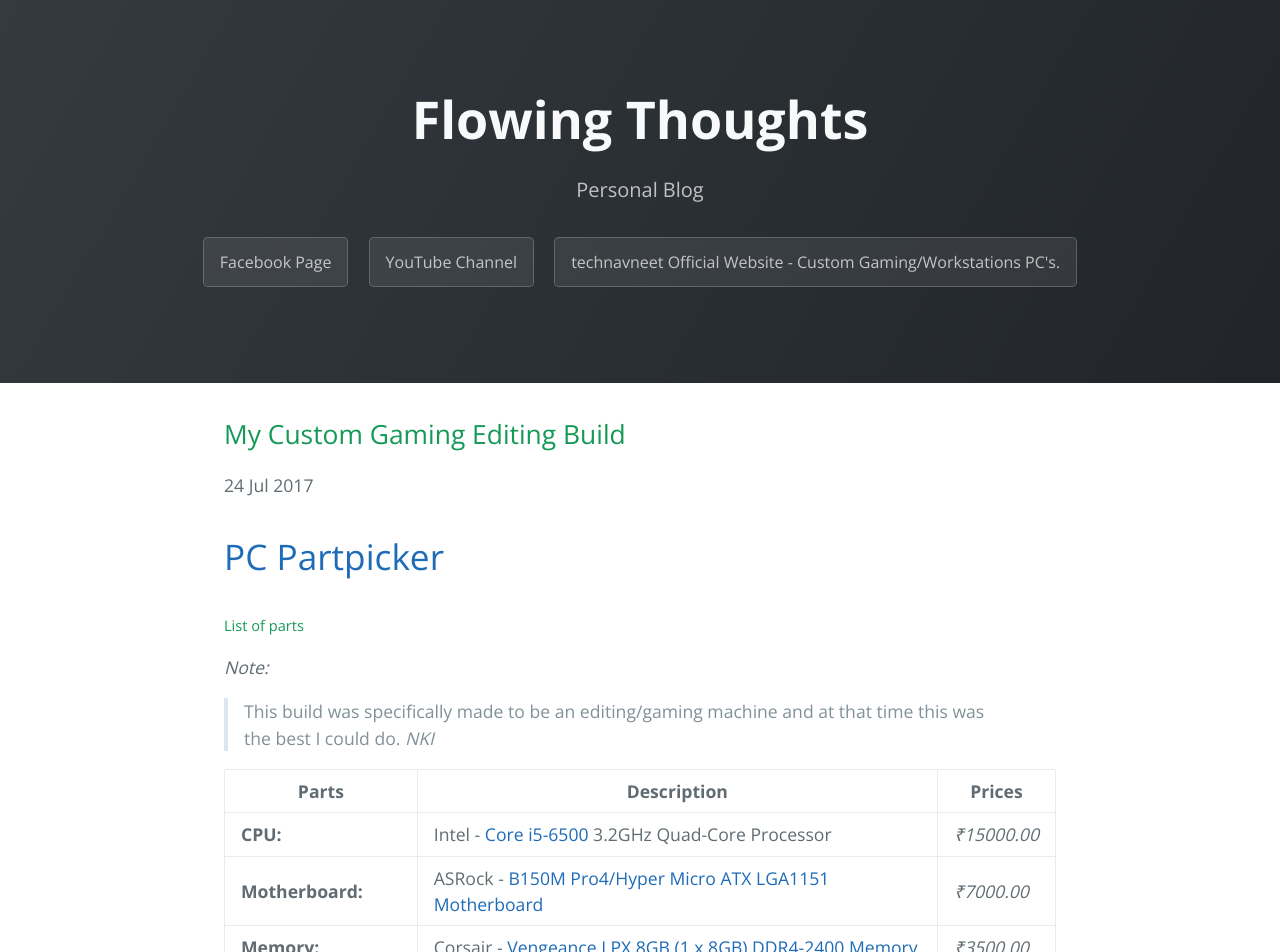
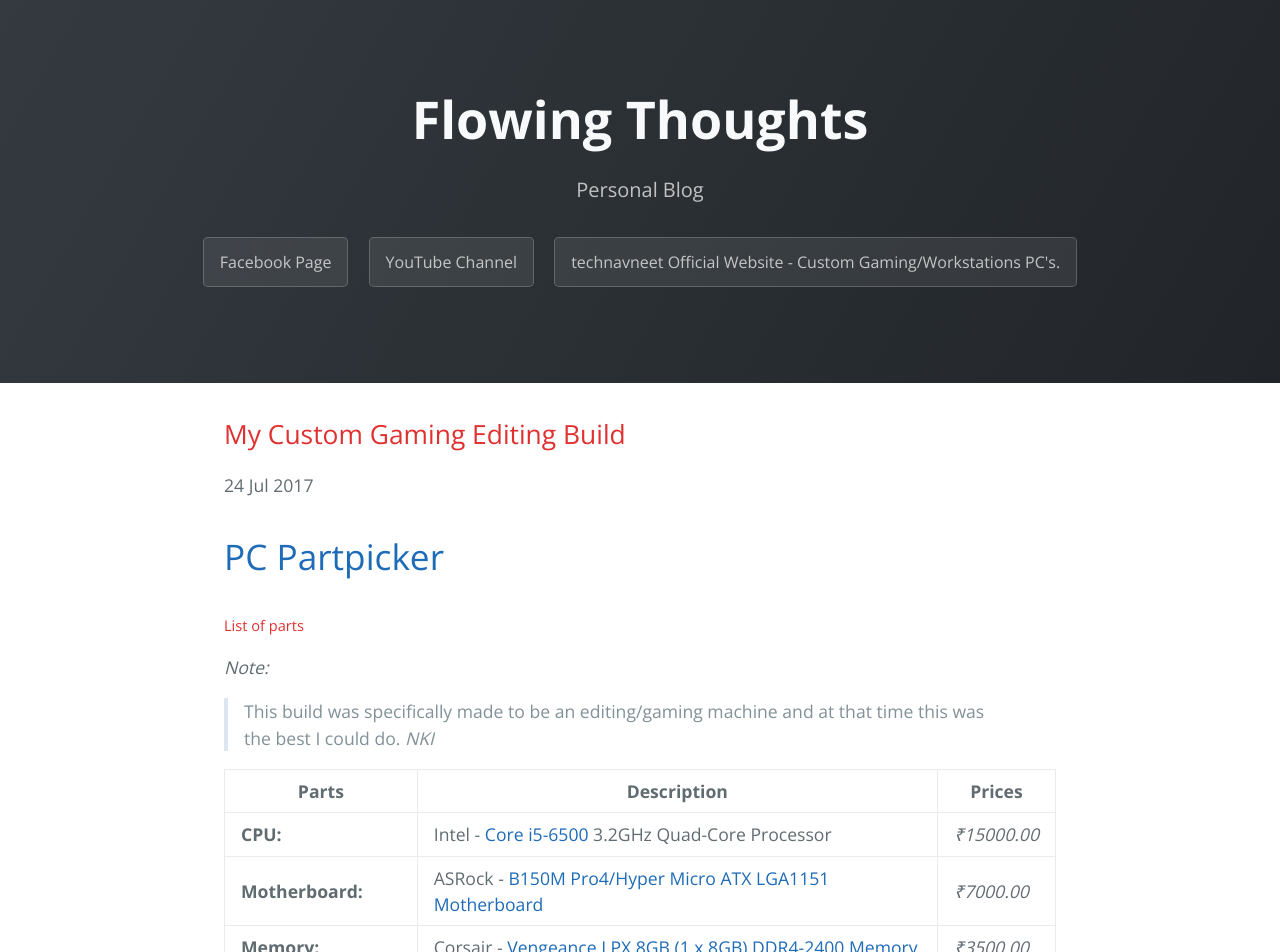
Before and after one commit to Navneet-Suresh/Navneet-Suresh.github.io, a Jekyll site: the page built from _posts/2017-07-24-My-Custom-Gaming-Editing-Build.markdown, in a window 1280 px wide. Shown: the top 952 px of the page. Built offline with Jekyll 4.4.1, drawn with Linux system fonts in a browser that asks for light colours; our own code applies the rules of GitHub Pages for plain Markdown files.

Commit message:
Update ns.css
Tweaks

```diff
--- a/css/ns.css
+++ b/css/ns.css
@@ -90,7 +90,7 @@
 
 .highlight .nb { color: #0086B3; }
 
-.highlight .nc { color: #445588; font-weight: bold; }
+.highlight .nc { color: #495057; font-weight: bold; }
 
 .highlight .no { color: #008080; }
 
@@ -160,9 +160,9 @@
 @media screen and (min-width: 42em) and (max-width: 64em) { .main-content { padding: 2rem 4rem; font-size: 1.1rem; } }
 @media screen and (max-width: 42em) { .main-content { padding: 2rem 1rem; font-size: 1rem; } }
 .main-content img { max-width: 100%; }
-.main-content h1, .main-content h2, .main-content h3, .main-content h4, .main-content h5, .main-content h6 { margin-top: 2rem; margin-bottom: 1rem; font-weight: normal; color: #159957; }
+.main-content h1, .main-content h2, .main-content h3, .main-content h4, .main-content h5, .main-content h6 { margin-top: 2rem; margin-bottom: 1rem; font-weight: normal; color: #e03131; }
 .main-content p { margin-bottom: 1em; }
-.main-content code { padding: 2px 4px; font-family: Consolas, "Liberation Mono", Menlo, Courier, monospace; font-size: 0.9rem; color: #567482; background-color: #f3f6fa; border-radius: 0.3rem; }
+.main-content code { padding: 2px 4px; font-family: Consolas, "Liberation Mono", Menlo, Courier, monospace; font-size: 0.9rem; color: #567482; background-color: 6a; border-radius: 0.3rem; }
 .main-content pre { padding: 0.8rem; margin-top: 0; margin-bottom: 1rem; font: 1rem Consolas, "Liberation Mono", Menlo, Courier, monospace; color: #567482; word-wrap: normal; background-color: #f3f6fa; border: solid 1px #dce6f0; border-radius: 0.3rem; }
 .main-content pre > code { padding: 0; margin: 0; font-size: 0.9rem; color: #567482; word-break: normal; white-space: pre; background: transparent; border: 0; }
 .main-content .highlight { margin-bottom: 1rem; }
```
